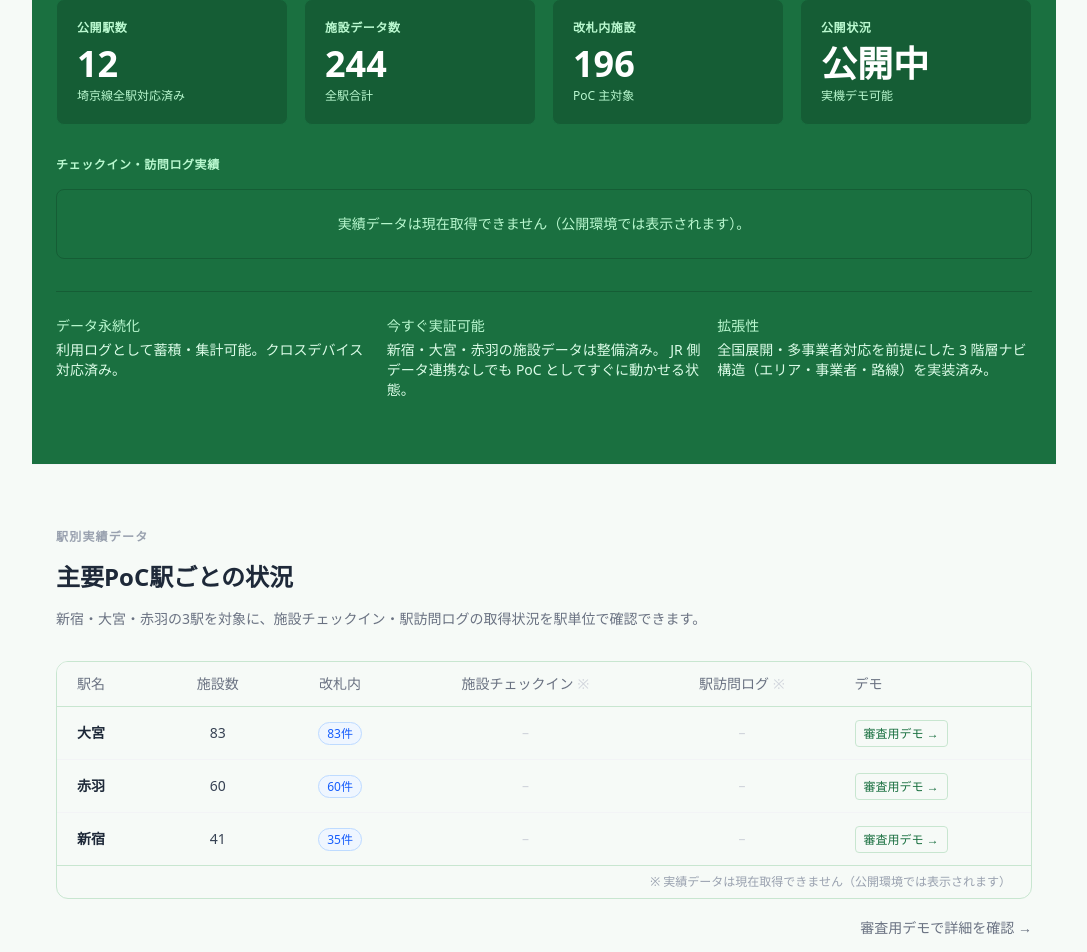
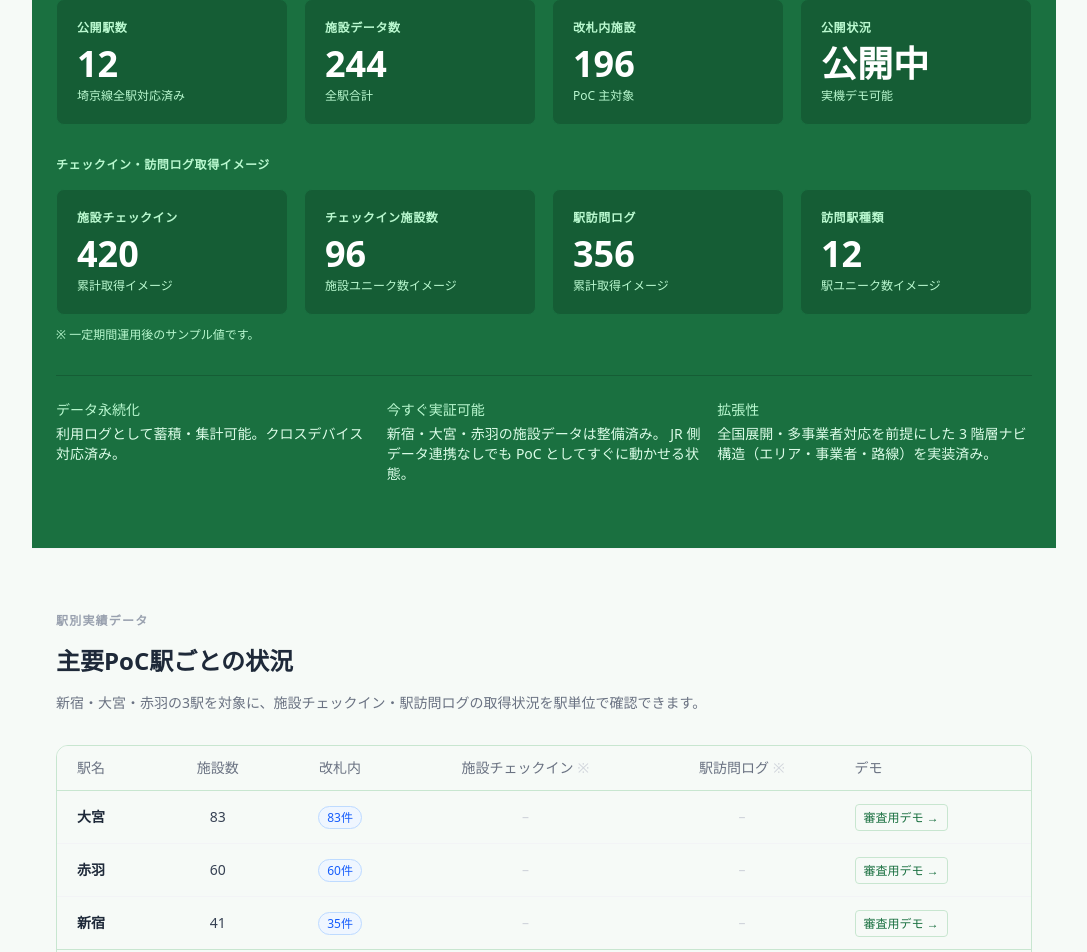
Before and after one commit to a-kobayashi-arch/ekimap-web, a Next.js app: page /jr in a window 1280 px wide. Shown: the part 3123-4075 px from the top of the page, without its empty margins (96-1183 px from the left). Built offline with nearby package versions, Linux system fonts and the light colour scheme.

Commit message:
copy: show sample checkin stats on JR page

```diff
--- a/app/jr/page.tsx
+++ b/app/jr/page.tsx
@@ -304,6 +304,14 @@ function ImplementationSection() {
 
 // ── 5.5. 開発状況・実績データ ───────────────────────
 
+/** チェックイン・訪問ログ取得イメージ用サンプル値 */
+const SAMPLE_CHECKIN_STATS = {
+  totalFacilityCheckins:  420,
+  facilitiesWithCheckins:  96,
+  totalStationCheckins:   356,
+  stationsWithCheckins:    12,
+};
+
 interface LiveStatsProps {
   totalStations: number;
   totalFacilities: number;
@@ -337,10 +345,7 @@ function Stat({
   );
 }
 
-function LiveStatsSection({ totalStations, totalFacilities, insideFacilities, kv: kvData }: LiveStatsProps) {
-  const hasKvData = kvData !== null;
-  const hasCheckins = hasKvData && (kvData.totalFacilityCheckins + kvData.totalStationCheckins) > 0;
-
+function LiveStatsSection({ totalStations, totalFacilities, insideFacilities }: LiveStatsProps) {
   return (
     <Section id="live-stats" className="bg-[#1A7040] text-white">
       {/* ヘッダー */}
@@ -384,53 +389,20 @@ function LiveStatsSection({ totalStations, totalFacilities, insideFacilities, kv
         </div>
       </div>
 
-      {/* 動的指標：チェックイン・訪問ログ実績 */}
+      {/* チェックイン・訪問ログ取得イメージ（サンプル値） */}
       <div>
         <p className="text-xs font-semibold text-green-200 uppercase tracking-wider mb-4">
-          チェックイン・訪問ログ実績
+          チェックイン・訪問ログ取得イメージ
         </p>
-        {hasCheckins ? (
-          <div className="grid grid-cols-2 md:grid-cols-4 gap-4">
-            <Stat
-              label="施設チェックイン"
-              value={kvData!.totalFacilityCheckins}
-              sub="累計回数"
-              accent
-            />
-            <Stat
-              label="チェックイン施設数"
-              value={kvData!.facilitiesWithCheckins}
-              sub="施設ユニーク数"
-              accent
-            />
-            <Stat
-              label="駅訪問ログ"
-              value={kvData!.totalStationCheckins}
-              sub="累計取得数"
-              accent
-            />
-            <Stat
-              label="訪問駅種類"
-              value={kvData!.stationsWithCheckins}
-              sub="駅ユニーク数"
-              accent
-            />
-          </div>
-        ) : hasKvData ? (
-          /* KV は繋がっているが実績データがまだない */
-          <div className="border border-[#155d35] rounded-lg p-6 text-center">
-            <p className="text-green-200 text-sm">
-              データ蓄積中。利用者が施設ページでチェックインすると実績が反映されます。
-            </p>
-          </div>
-        ) : (
-          /* KV 未接続（ローカル環境等） */
-          <div className="border border-[#155d35] rounded-lg p-6 text-center">
-            <p className="text-green-200 text-sm">
-              実績データは現在取得できません（公開環境では表示されます）。
-            </p>
-          </div>
-        )}
+        <div className="grid grid-cols-2 md:grid-cols-4 gap-4">
+          <Stat label="施設チェックイン"   value={SAMPLE_CHECKIN_STATS.totalFacilityCheckins}  sub="累計取得イメージ"     accent />
+          <Stat label="チェックイン施設数" value={SAMPLE_CHECKIN_STATS.facilitiesWithCheckins} sub="施設ユニーク数イメージ" accent />
+          <Stat label="駅訪問ログ"         value={SAMPLE_CHECKIN_STATS.totalStationCheckins}   sub="累計取得イメージ"     accent />
+          <Stat label="訪問駅種類"         value={SAMPLE_CHECKIN_STATS.stationsWithCheckins}   sub="駅ユニーク数イメージ" accent />
+        </div>
+        <p className="text-xs text-green-200 mt-3">
+          ※ 一定期間運用後のサンプル値です。
+        </p>
       </div>
 
       {/* 補足 */}
```
